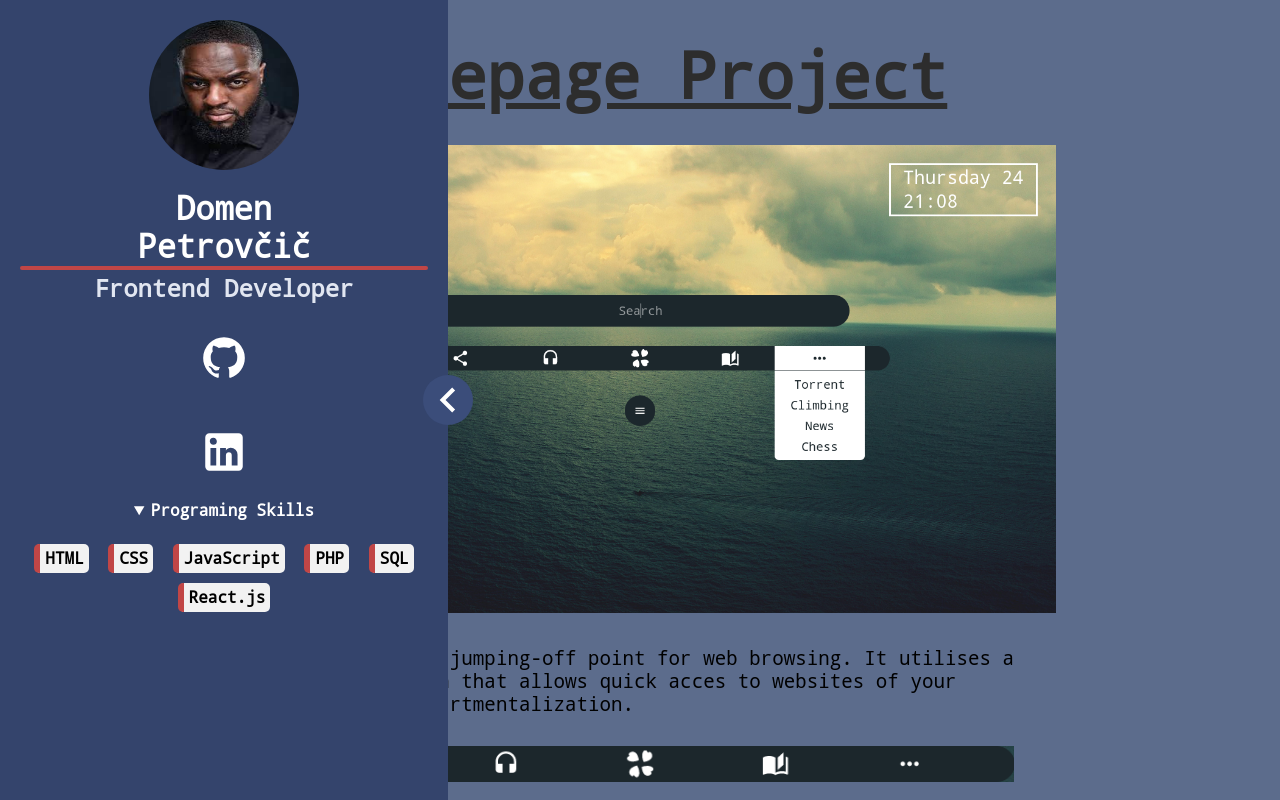
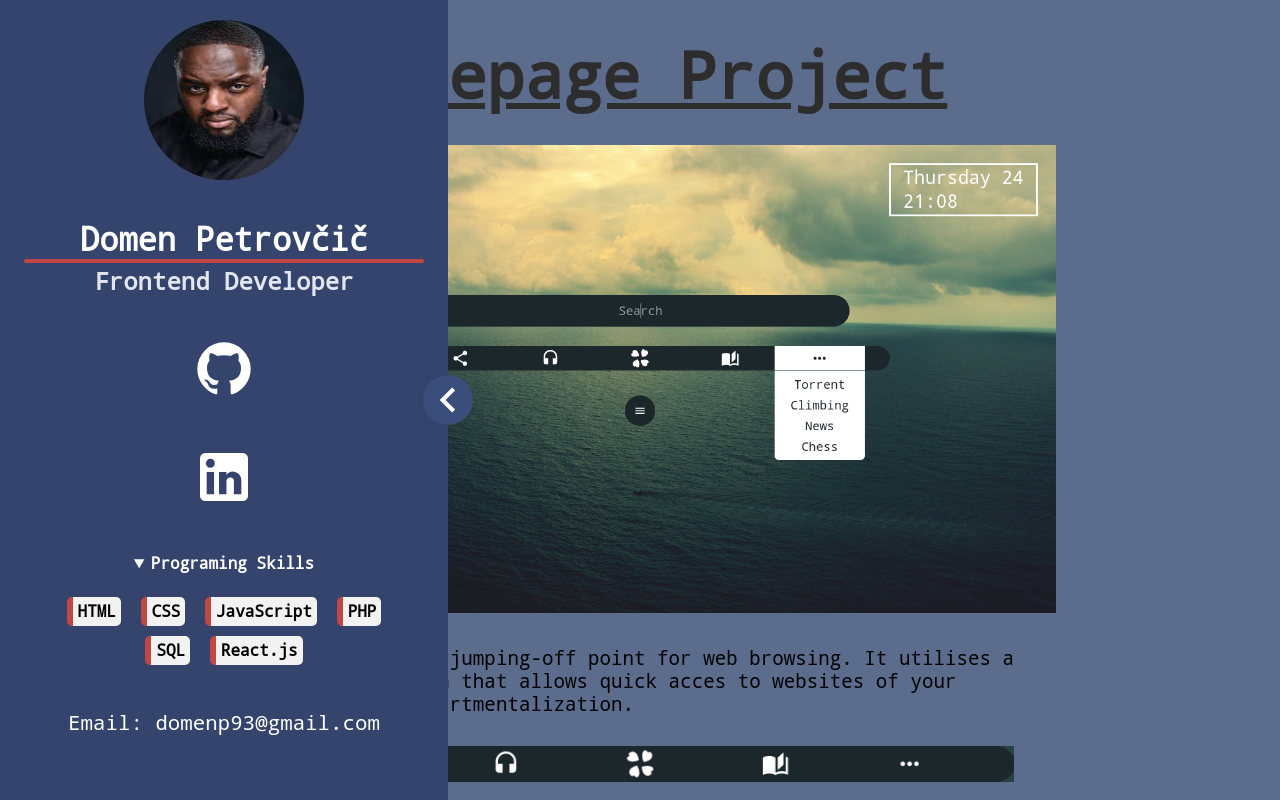
Before and after one commit to Skiddie93/Portfolio, a React (Create React App) app: page /project/1 in a window 1280 px wide. Shown: the top 800 px of the page. Built offline with nearby package versions, Linux system fonts and the light colour scheme.

Commit message:
panel responsiveness update

```diff
--- a/src/panel.jsx
+++ b/src/panel.jsx
@@ -16,10 +16,11 @@ const panelToggle = () => {
       <div className="innerPanel">
         <div className="portrait">
           <img src={port}></img>
-            </div>
+          </div>
           <h1>Domen Petrovčič</h1>
           <hr></hr>
           <h2>Frontend Developer</h2>
+
           <div className="meInfo">
               <a target="_blank" href="https://www.google.com/">
                 <svg viewBox="0 0 24 24">
@@ -38,6 +39,7 @@ const panelToggle = () => {
                    <badge>HTML</badge> <badge>CSS</badge> <badge>JavaScript</badge> <badge>PHP</badge> <badge>SQL</badge> <badge>React.js</badge>
                 </details>
               </div>
+              <p>Email: domenp93@gmail.com</p>
           </div>
       </div>
       <span onClick={panelToggle} className="movePanel">
--- a/src/styles.css
+++ b/src/styles.css
@@ -8,6 +8,8 @@
 
 body {
   background-color: #5C6C8C;
+  width: 100vw;
+  height: 100vh;
 }
 
 .mainPanel {
@@ -29,7 +31,11 @@ body {
 .innerPanel {
   height: 100%;
   width: 100%;
-  overflow: scroll;
+  overflow: auto;
+  display: flex;
+  flex-direction: column;
+  justify-content: flex-start;
+  align-items: center;
 }
 
 .movePanel {
@@ -61,16 +67,20 @@ body {
   padding-left: 25px;
 }
 
+.mainContnet {
+  max-width: 350px;
+}
+
 .portrait {
-  height: 150px;
-  width: 150px;
+  height: 10rem;
+  width: 10rem;
   border-radius: 50%;
-  margin: 0 auto 20px;
+  margin: 0 auto 10%;
 }
 
 .portrait img {
-  height: 150px;
-  width: 150px;
+  height: 100%;
+  width: 100%;
   border-radius: 50%;
   object-fit: fill;
 }
@@ -82,22 +92,25 @@ body {
   flex-direction: column;
   justify-content: space-around;
   align-items: center;
+  margin-top: 10%;
+}
+.meInfo p {
+  font-size: 1.3rem;
+  text-align: center;
+  margin: 10% 0 0 0;
 }
 
 .meInfo a {
   color: white;
   text-decoration: none;
-  margin: 20px;
+  margin-bottom: 10%;
 }
 .meInfo a svg {
-  height: 50px;
-  width: 50px;
+  height: 4rem;
+  width: 4rem;
 }
 
 .innerPanel h1 {
-  height: auto;
-  width: 200px;
-  margin: 0 auto;
   text-align: center;
   font-size: 2rem;
 }
@@ -105,13 +118,15 @@ body {
 .innerPanel h2 {
   height: auto;
   width: 100%;
-  margin: 5px auto 10px;
+  margin: 5px auto 0;
   text-align: center;
-  font-size: 0, 6rem;
+  font-size: 0, 8rem;
   color: #e1e6f1;
 }
 
 .innerPanel hr {
+  width: 100%;
+  max-width: 400px;
   border: 2px solid #c14646;
   border-radius: 5px;
 }
@@ -121,6 +136,7 @@ body {
   text-align: center;
   user-select: none;
   font-weight: bold;
+  max-width: 350px;
 }
 .skills badge {
   display: inline-block;
@@ -196,7 +212,8 @@ ul li:hover:before {
   width: 75%;
   left: 50vw;
   transform: translateX(-50%);
-  padding: 0 5% 5% 5%;
+  padding: 0 5% 5%;
+  overflow: auto;
 }
 .projectDescription h1 {
   position: relative;
@@ -211,12 +228,12 @@ ul li:hover:before {
 }
 .projectDescription img {
   width: 100%;
-  margin: 30px 0 30px 0;
+  margin: 30px 0;
   object-fit: scale-down;
 }
 
 .description {
-  padding: 0 5% 0 5%;
+  padding: 0 5%;
 }
 .description p {
   font-size: 1.2rem;
@@ -232,15 +249,6 @@ ul li:hover:before {
   white-space: pre-wrap;
 }
 
-@media only screen and (max-height: 690px) {
-  .meInfo {
-    margin: 20px 0 0;
-  }
-
-  .meInfo a {
-    margin: 10px;
-  }
-}
 @media only screen and (max-width: 1290px) {
   .mainPanel {
     width: 35vw;
@@ -254,5 +262,16 @@ ul li:hover:before {
     margin: 5px;
   }
 }
+@media only screen and (max-height: 715px) {
+  .meInfo a {
+    color: white;
+    text-decoration: none;
+    margin-bottom: 5%;
+  }
+  .meInfo a svg {
+    height: 3rem;
+    width: 3rem;
+  }
+}
 
 /*# sourceMappingURL=styles.css.map */
--- a/src/styles.scss
+++ b/src/styles.scss
@@ -1,6 +1,5 @@
 $panel-color: #34446c;
 $panel-padding: 2.5vh;
-
 
 * {
   box-sizing: border-box;
@@ -11,6 +10,8 @@ $panel-padding: 2.5vh;
 
 body {
   background-color: #5C6C8C;
+  width: 100vw;
+  height: 100vh;
 }
 
 .mainPanel {
@@ -24,6 +25,7 @@ body {
   padding: $panel-padding;
   transition: transform ease 0.5s;
   z-index: 10;
+
   &.closeePanel {
     transform: translateX(-101%);
   }
@@ -32,7 +34,11 @@ body {
 .innerPanel {
   height: 100%;
   width: 100%;
-  overflow: scroll;
+  overflow: auto;
+  display: flex;
+  flex-direction: column;
+  justify-content: flex-start;
+  align-items: center;
 }
 
 .movePanel {
@@ -65,16 +71,20 @@ body {
   }
 }
 
+.mainContnet {
+  max-width: 350px;
+}
+
 .portrait {
-  height: 150px;
-  width: 150px;
+  height: 10rem;
+  width: 10rem;
   border-radius: 50%;
-  margin: 0 auto 20px;
+  margin: 0 auto 10%;
 }
 
 .portrait img {
-  height: 150px;
-  width: 150px;
+  height: 100%;
+  width: 100%;
   border-radius: 50%;
   object-fit: fill;
 }
@@ -86,37 +96,44 @@ body {
   flex-direction: column;
   justify-content: space-around;
   align-items: center;
+  margin-top: 10%;
+  & p{
+    font-size: 1.3rem;
+    text-align:center;
+    margin: 10% 0 0 0;
+  }
 }
 
 .meInfo a {
   color: white;
   text-decoration: none;
-  margin: 20px;
+  margin-bottom: 10%;
 
   & svg {
-    height: 50px;
-    width: 50px;
+    height: 4rem;
+    width: 4rem;
+
   }
 }
 
 .innerPanel h1 {
-  height: auto;
-  width: 200px;
-  margin: 0 auto;
   text-align: center;
   font-size: 2rem;
+
 }
 
 .innerPanel h2 {
   height: auto;
   width: 100%;
-  margin: 5px auto 10px;
+  margin: 5px auto 0;
   text-align: center;
-  font-size: 0,6rem;
+  font-size: 0,8rem;
   color: lighten($panel-color, 60);
 }
 
 .innerPanel hr {
+  width: 100%;
+  max-width: 400px;
   border: 2px solid #c14646;
   border-radius: 5px;
 }
@@ -126,6 +143,7 @@ body {
   text-align: center;
   user-select: none;
   font-weight: bold;
+  max-width: 350px;
 
   & badge {
     display: inline-block;
@@ -135,6 +153,7 @@ body {
     border-radius: 5px;
     margin: 5px;
     padding: 5px;
+
   }
 }
 
@@ -142,7 +161,7 @@ details {
   pointer-events: none;
 }
 
-.contentContainer{
+.contentContainer {
   height: 100vh;
   width: 100vw;
   padding: 5vh;
@@ -152,20 +171,19 @@ details {
   align-items: center;
 }
 
-.imageContainer{
+.imageContainer {
   width: 70%;
   height: 90%;
+  margin-right: 10px;
 
-  margin-right: 10px;
-  & img{
+  & img {
     width: 100%;
     height: 100%;
     object-fit: scale-down;
-
   }
 }
 
-.listContainer{
+.listContainer {
   width: 600px;
   height: 600px;
   margin-left: 10px;
@@ -173,25 +191,25 @@ details {
   flex-direction: column;
   justify-content: center;
   align-items: flex-start;
-  & ul{
-    font-size:2.5rem;
+
+  & ul {
+    font-size: 2.5rem;
     list-style-position: inside;
     cursor: pointer;
-    list-style-type:none;
-    & li{
+    list-style-type: none;
 
+    & li {
       margin: 10px;
       user-select: none;
       text-decoration: underline;
-      &:before{
+
+      &:before {
         display: inline-block;
         position: relative;
         top: 50%;
         content: "●";
         font-size: 2rem;
         visibility: hidden;
-
-
       }
     }
   }
@@ -201,15 +219,15 @@ ul li:hover:before {
   visibility: visible;
 }
 
-.projectDescription{
+.projectDescription {
   position: relative;
   height: auto;
-  width:  75%;
+  width: 75%;
   left: 50vw;
   transform: translateX(-50%);
-  padding: 0 5% 5% 5%;
-
-  & h1{
+  padding: 0 5% 5%;
+  overflow: auto;
+  & h1 {
     position: relative;
     display: block;
     width: 100%;
@@ -220,23 +238,25 @@ ul li:hover:before {
     color: #2d2d2d;
     text-decoration: underline;
   }
-  & img{
+
+  & img {
     width: 100%;
-    margin:30px 0 30px 0;
+    margin: 30px 0;
     object-fit: scale-down;
-
   }
 }
 
-.description{
-  padding:0 5% 0 5%;
-  & p{
-    font-size: 1.2rem
+.description {
+  padding: 0 5%;
+
+  & p {
+    font-size: 1.2rem;
   }
-  & code{
+
+  & code {
     width: 100%;
-    display:block;
-    background:#2d2d2d;
+    display: block;
+    background: #2d2d2d;
     color: white;
     padding: 10px;
     border-radius: 10px;
@@ -244,30 +264,31 @@ ul li:hover:before {
     white-space: pre-wrap;
   }
 }
-
-@media only screen and (max-height: 690px) {
-  .meInfo {
-    margin: 20px 0 0;
-  }
-
-  .meInfo a {
-    margin: 10px;
-  }
-
-
-}
 @media only screen and (max-width: 1290px) {
   .mainPanel {
     width: 35vw;
   }
 }
+@media only screen and (max-width: 1024px) {
+  .listContainer ul {
+    font-size: 1.3rem;
 
-@media only screen and (max-width: 1024px){
-  .listContainer ul{
-    font-size: 1.3rem;
-    & li{
-      margin:5px;
+    & li {
+      margin: 5px;
     }
   }
+}
 
-}
+@media only screen and (max-height: 715px) {
+  .meInfo a {
+    color: white;
+    text-decoration: none;
+    margin-bottom: 5%;
+
+    & svg {
+      height: 3rem;
+      width: 3rem;
+
+    }
+  }
+   }
```
